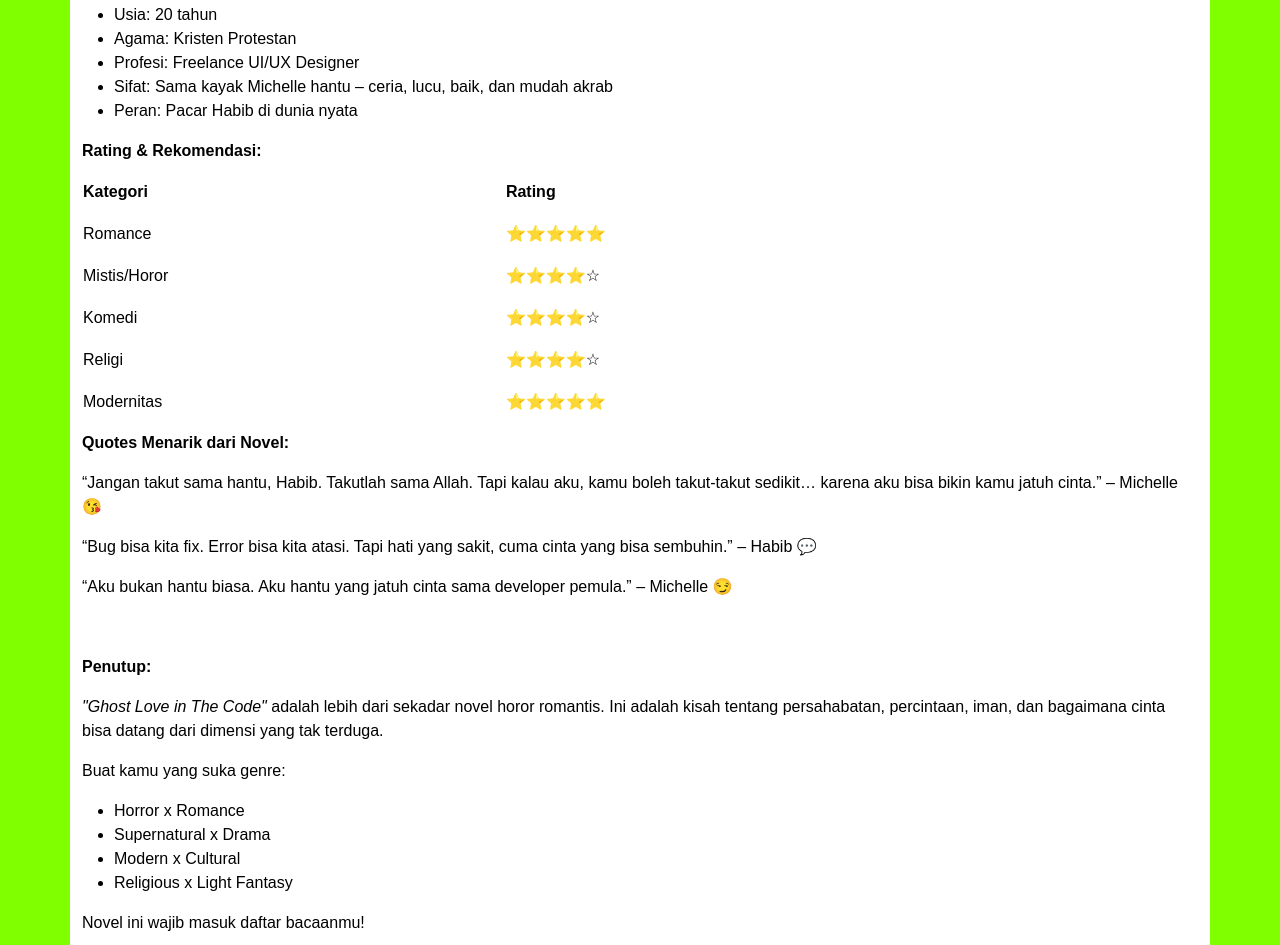
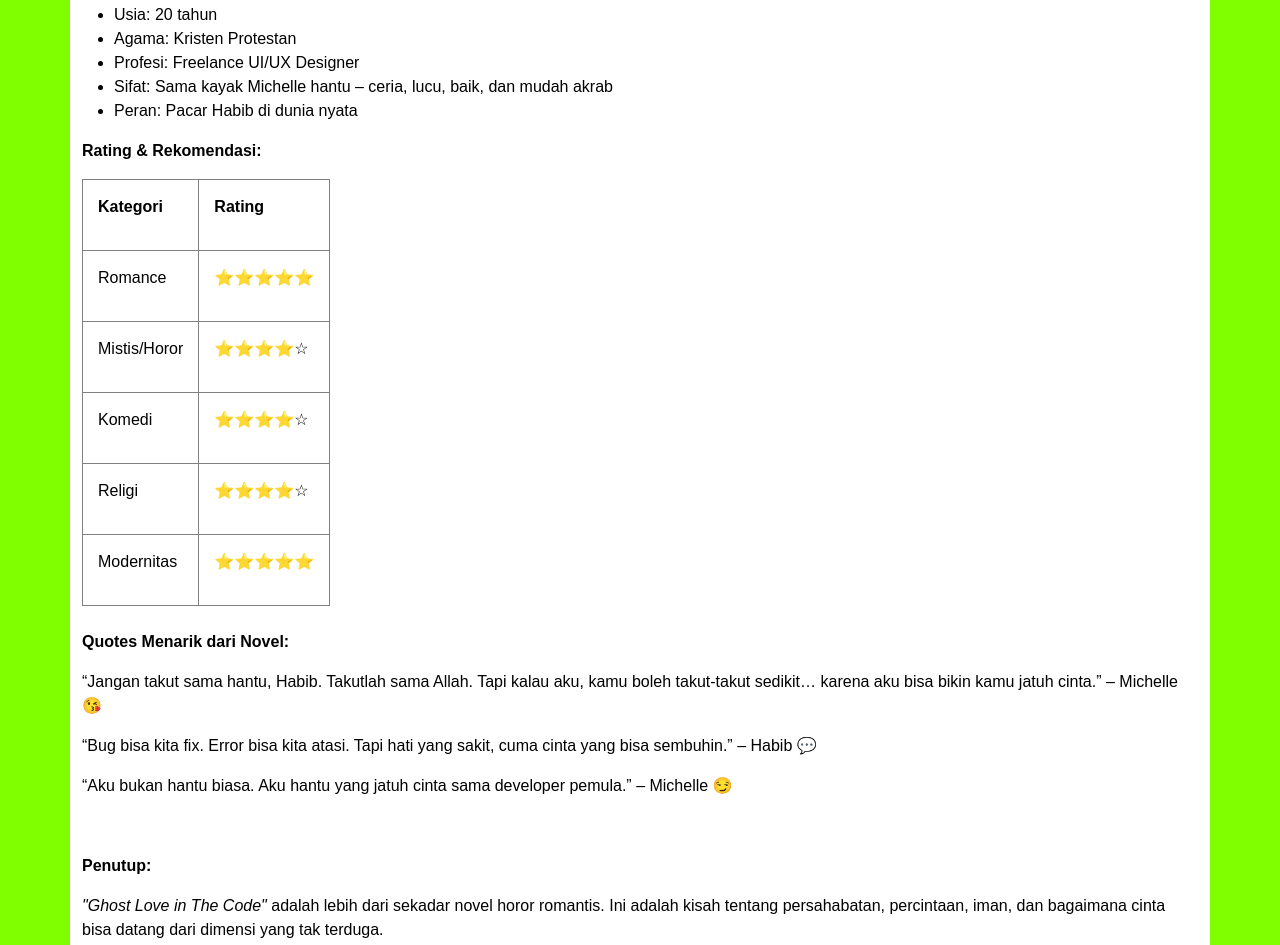
Before and after one commit to habibmuzakkipiliang/website_portofolio, a plain HTML site: page Cerita_Ghost_Love_in_The_Code.html in a window 1280 px wide. Shown: the part 1397-2342 px from the top of the page. Drawn offline with nearby package versions, Linux system fonts and the light colour scheme.

Commit message:
Update Cerita_Ghost_Love_in_The_Code.html
Signed-off-by: Habib Muzakki Piliang <160248449+habibmuzakkipiliang@users.noreply.github.com>

```diff
--- a/Cerita_Ghost_Love_in_The_Code.html
+++ b/Cerita_Ghost_Love_in_The_Code.html
@@ -18,6 +18,13 @@
         background-color: aqua;
         color: black;
     }
+
+    .table,tr,td {
+        border-collapse: collapse;
+        border: 3px solid black;
+        padding-left: 15px;
+        padding: 15px;
+    }
 </style>
 <link href="https://cdn.jsdelivr.net/npm/bootstrap@5.3.6/dist/css/bootstrap.min.css" rel="stylesheet"
     integrity="sha384-4Q6Gf2aSP4eDXB8Miphtr37CMZZQ5oXLH2yaXMJ2w8e2ZtHTl7GptT4jmndRuHDT" crossorigin="anonymous">
@@ -27,9 +34,9 @@
         <h1 align="center">📖 Ghost Love in The Code: Cinta di Antara Bug dan Doa 💻👻💖</h1>
     </header>
 
-    <main class="container" style="background-color: white;">
-        <article class="row">
-            <div class="col-sm-12">
+    <div class="container">
+        <div class="row">
+            <div class="col-sm-30" style="background-color: white;">
                 <p><strong>Cerita Horor Romantis dengan Nuansa Modern yang Bikin Baper Banget!</strong></p>
                 <p>Kamu suka cerita horor tapi dibungkus dengan romansa yang bikin jantung berdebar? Atau kamu lagi
                     nyari novel yang unik, beda dari yang lain, dan nggak cuma sekadar cinta monyet-monyetan aja?</p>
@@ -90,7 +97,7 @@
                     <li>Peran: Pacar Habib di dunia nyata</li>
                 </ul>
                 <p><strong>Rating &amp; Rekomendasi:</strong></p>
-                <table width="916">
+                <table class="table-responsive-md table-bordered">
                     <thead>
                         <tr>
                             <td>
@@ -144,6 +151,7 @@
                         </tr>
                     </tbody>
                 </table>
+                <br>
                 <p><strong>Quotes Menarik dari Novel:</strong></p>
                 <p>&ldquo;Jangan takut sama hantu, Habib. Takutlah sama Allah. Tapi kalau aku, kamu boleh takut-takut
                     sedikit&hellip; karena aku bisa bikin kamu jatuh cinta.&rdquo; &ndash; Michelle 😘</p>
@@ -169,9 +177,10 @@
 
                 <strong>Unduh E-Book Novel sekarang dibawah ini</strong>
                 <br><a href="NOVEL/Novel Ghost Love in The Code.pdf" download="pdf" target="_blank"><b>UNDUH SEKARANG SECARA GRATIS</b></a>
+                <hr>
             </div>
-        </article>
-    </main>
+        </div>
+    </div>
 
     <footer class="footer mt-auto py-3">
     <div class="text-center">
```
